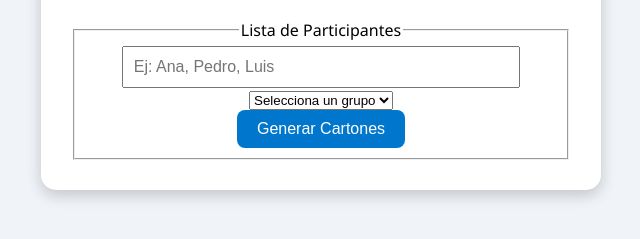
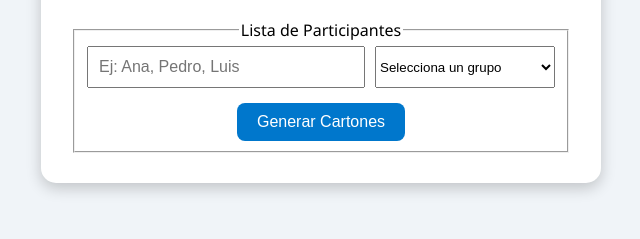
Before and after one commit to damiemrave/Bingo, a plain HTML site: page Código - Bingo/index.html in a window 1280 px wide. Shown: the part 197-436 px from the top of the page, without its empty margins (319-959 px from the left). Drawn offline with Linux system fonts and the light colour scheme.

Commit message:
Código CSS del bingo ( UPDATE 1.1 )
Añade reglas css para el botón desplegable del index.html.

```diff
--- a/Código - Bingo/style.css
+++ b/Código - Bingo/style.css
@@ -36,6 +36,20 @@ body {
     background-color: #005fa3;
 }
 
+.lista-container {
+    display: flex;
+    gap: 10px;
+}
+
+#lista {
+    flex: 1;
+}
+
+#grupos {
+    min-width: 180px;
+}
+
+
 header {
     text-align: center;
     padding: 20px;
@@ -69,6 +83,10 @@ header .botones button:hover {
     justify-content: center;
     gap: 20px;
     padding: 20px;
+}
+
+#submit {
+    margin-top: 15px;
 }
 
 .carton {
```
